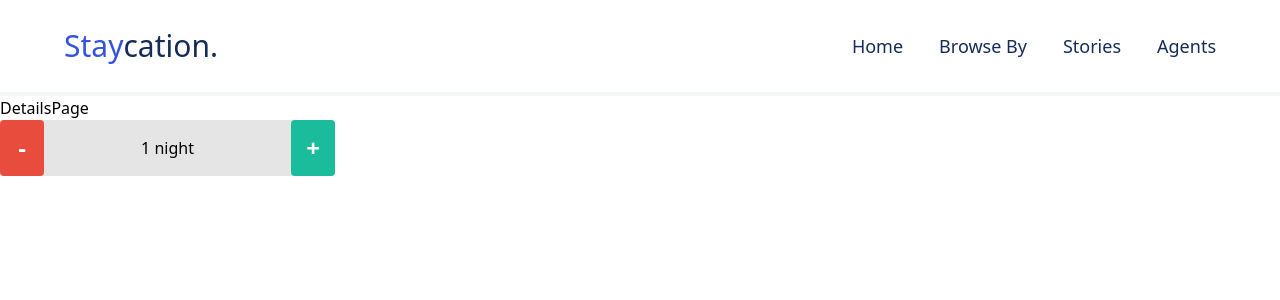
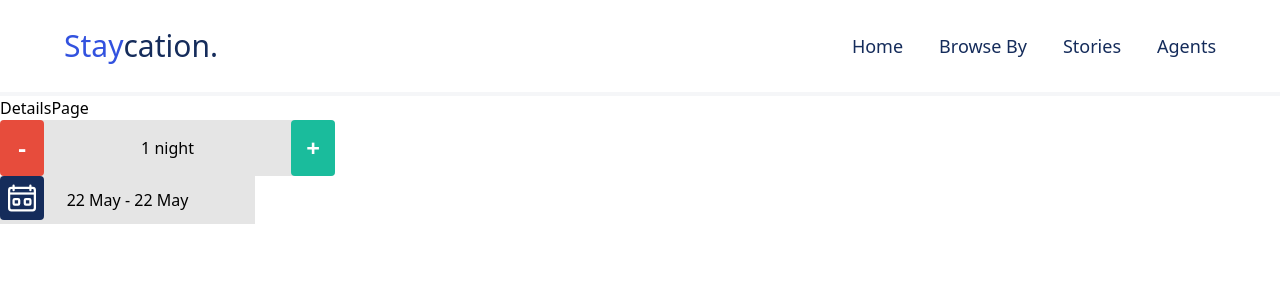
Before and after one commit to radmv/react-radm-travel, a React (Vite) app: page /details/asd1293uasdads1 in a window 1280 px wide. Shown: the top 300 px of the page. Built offline with nearby package versions, Linux system fonts and the light colour scheme.

Commit message:
slicing:inputdate_element

```diff
--- a/package.json
+++ b/package.json
@@ -11,8 +11,10 @@
   },
   "dependencies": {
     "autoprefixer": "^10.4.19",
+    "date-fns": "^3.6.0",
     "postcss": "^8.4.38",
     "react": "^18.2.0",
+    "react-date-range": "^2.0.1",
     "react-dom": "^18.2.0",
     "react-reveal": "^1.2.2",
     "react-router-dom": "^6.23.1",
--- /dev/null
+++ b/src/components/Elements/InputDate.jsx
@@ -0,0 +1,74 @@
+import { useEffect, useRef, useState } from "react";
+import { DateRange } from "react-date-range";
+import "react-date-range/dist/styles.css";
+import "react-date-range/dist/theme/default.css";
+import IconCalendar from "../../assets/images/icons/icon-calendar.svg";
+import { formatDate } from "../../utils";
+
+const InputDate = (props) => {
+  const { value, placeholder, name } = props;
+  const [isShowed, setIsShowed] = useState(false);
+
+  const datePickerChange = (value) => {
+    const target = {
+      target: {
+        value: value.selection,
+        name: name,
+      },
+    };
+    props.onChange(target);
+  };
+
+  useEffect(() => {
+    document.addEventListener("mousedown", handleClickOutside);
+
+    return () => {
+      document.removeEventListener("mousedown", handleClickOutside);
+    };
+  });
+
+  const refDate = useRef(null);
+  const handleClickOutside = (event) => {
+    if (refDate && !refDate.current.contains(event.target)) {
+      setIsShowed(false);
+    }
+  };
+
+  const check = (focus) => {
+    focus.indexOf(1) < 0 && setIsShowed(false);
+  };
+
+  const displayDate = `${value.startDate ? formatDate(value.startDate) : ""}${
+    value.endDate ? " - " + formatDate(value.endDate) : ""
+  }`;
+
+  return (
+    <div ref={refDate} className="relative">
+      <div className="absolute z-50 flex justify-center p-2 rounded cursor-pointer bg-mn-primary w-11 h-11">
+        <img src={IconCalendar} alt="icon calendar" />
+      </div>
+      <input
+        readOnly
+        type="text"
+        value={displayDate}
+        placeholder={placeholder}
+        onClick={() => setIsShowed(!isShowed)}
+        className="flex justify-center px-3 py-3 text-center w-fit bg-mn-grey-2"
+      />
+
+      {isShowed && (
+        <div className="absolute z-20 p-1 bg-white rounded shadow-md top-11">
+          <DateRange
+            editableDateInputs={true}
+            onChange={datePickerChange}
+            moveRangeOnFirstSelection={false}
+            onRangeFocusChange={check}
+            ranges={[value]}
+          />
+        </div>
+      )}
+    </div>
+  );
+};
+
+export default InputDate;
--- a/src/components/Elements/index.js
+++ b/src/components/Elements/index.js
@@ -10,6 +10,7 @@ import Heading1 from "./Heading1";
 import Heading3 from "./Heading3";
 import Heading4 from "./Heading4";
 import HrLine from "./HrLine";
+import InputDate from "./InputDate";
 import InputNumber from "./InputNumber";
 import NavigationLink from "./NavigationLink";
 import PopupImage from "./PopupImage";
@@ -29,6 +30,7 @@ export {
   Heading3,
   Heading4,
   HrLine,
+  InputDate,
   InputNumber,
   NavigationLink,
   PopupImage,
--- a/src/pages/DetailsPage.jsx
+++ b/src/pages/DetailsPage.jsx
@@ -1,8 +1,17 @@
 import { useState } from "react";
-import { HrLine, InputNumber, Navbar } from "../components";
+import { HrLine, InputDate, InputNumber, Navbar } from "../components";
 
 const DetailsPage = () => {
   const [value, setValue] = useState("1");
+  const [dateRange, setDateRange] = useState({
+    startDate: new Date(),
+    endDate: new Date(),
+    key: "selection",
+  });
+
+  const handleDateChange = (e) => {
+    setDateRange(e.target.value);
+  };
 
   const handleInputnumberChange = (event) => {
     setValue(event.target.value);
@@ -22,6 +31,12 @@ const DetailsPage = () => {
         suffix=" night"
         value={value}
       />
+      <InputDate
+        value={dateRange}
+        onChange={handleDateChange}
+        name="dateRange"
+        placeholder="Select date range"
+      />
     </div>
   );
 };
--- /dev/null
+++ b/src/utils/formatDate.js
@@ -0,0 +1,12 @@
+const formatDate = (date) => {
+  const d = new Date(date);
+  const dtf = new Intl.DateTimeFormat("en", {
+    year: "numeric",
+    month: "short",
+    day: "2-digit",
+  });
+  const [{ value: mo }, , { value: da }] = dtf.formatToParts(d);
+  return `${da} ${mo}`;
+};
+
+export default formatDate;
--- /dev/null
+++ b/src/utils/index.js
@@ -0,0 +1,3 @@
+import formatDate from "./formatDate";
+
+export { formatDate };
```
Also changed, not shown: 1 other file (tests, documents, lock files or other folders).
